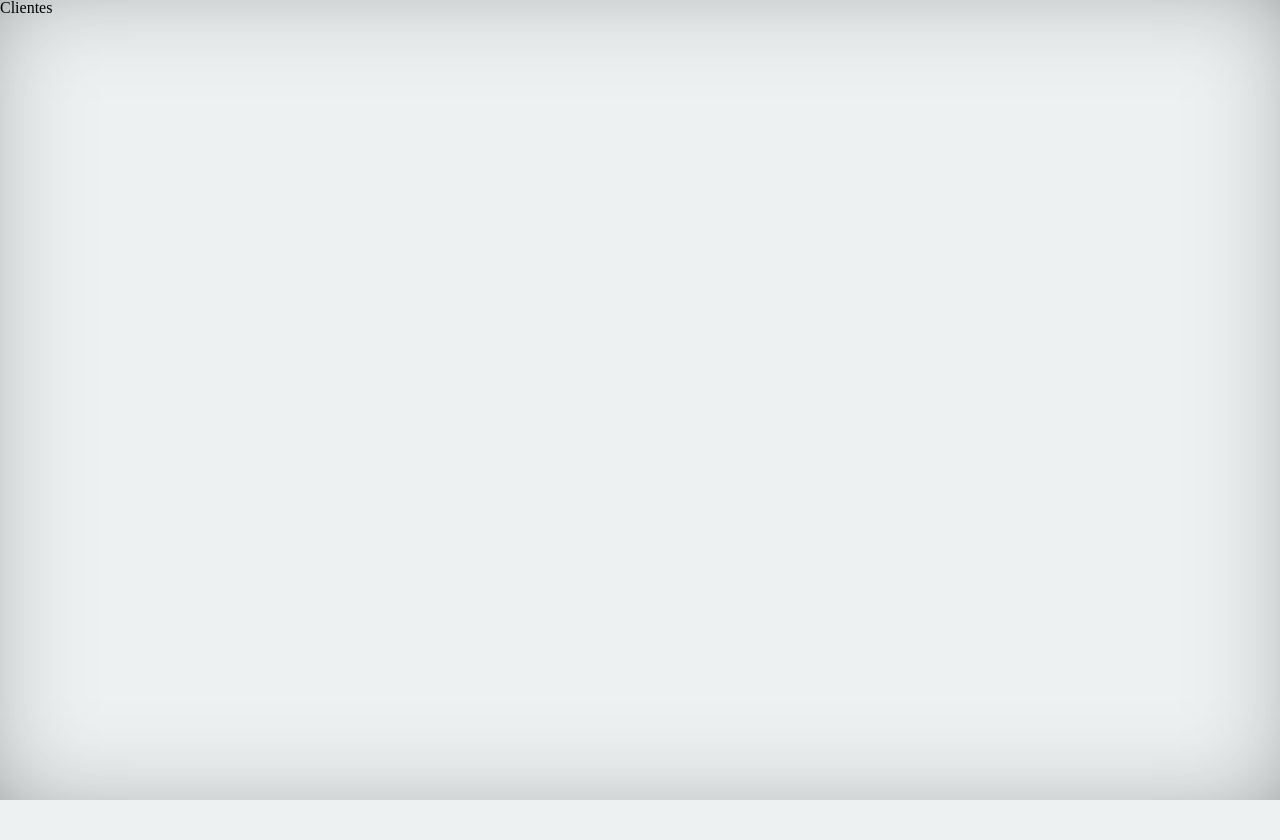
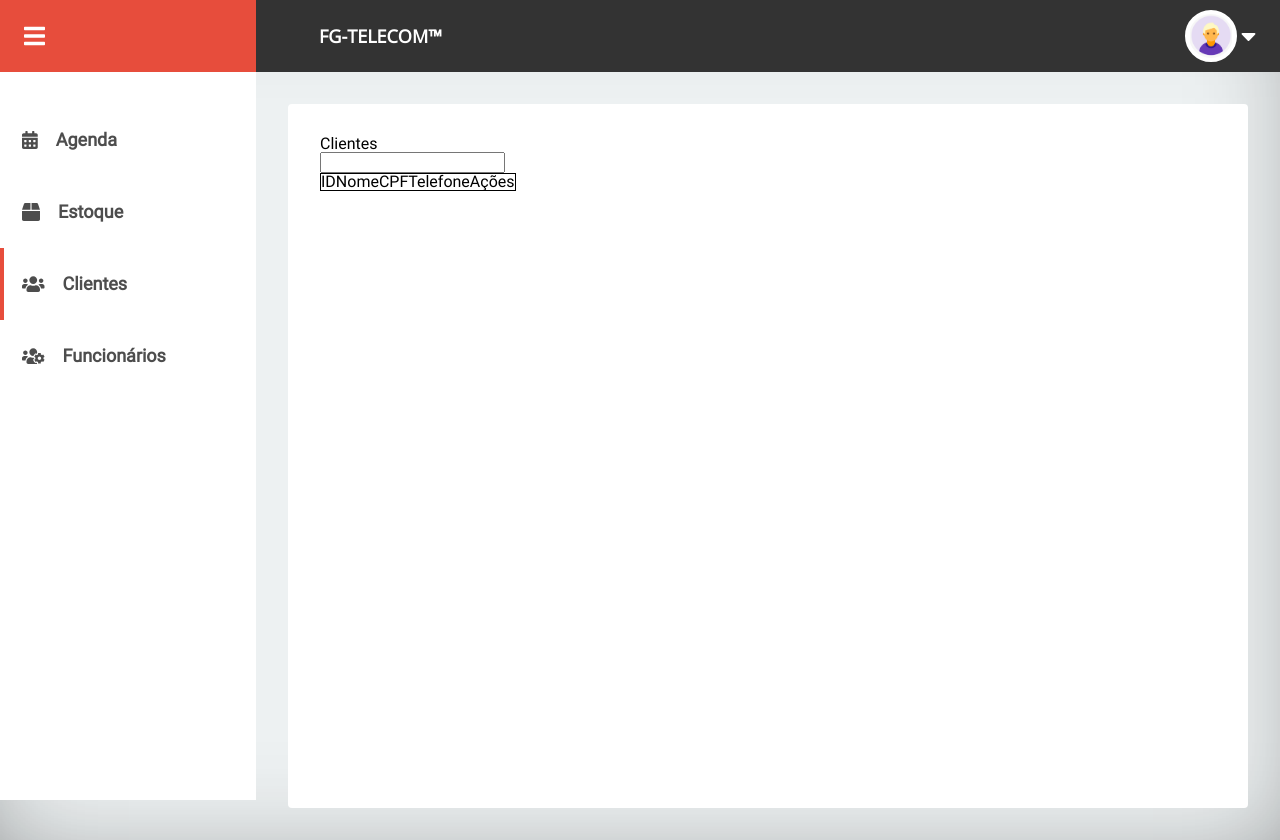
Before and after one commit to mdccg/fgmanager, a React (Create React App) app in the folder frontend/: page /clientes in a window 1280 px wide. Before the commit the page ends 800 px from the top, so only its background shows below. Built offline with nearby package versions, Linux system fonts and the light colour scheme.

Commit message:
estoque ainda não implementado

```diff
--- a/frontend/src/components/Header/styles.css
+++ b/frontend/src/components/Header/styles.css
@@ -1,6 +1,7 @@
 header {
+  /* todo position fixed */
+
   overflow-x: hidden;
-
   align-items: center;
   justify-content: space-between;
 
@@ -36,13 +37,16 @@ header div.usuario {
   padding-right: 1.5em;
 }
 
+header div.logo span {
+  padding-left: 1em;
+}
+
 /* icones */
 
 header .fa-bars {
   font-size: x-large;
 
   padding-left: 1em;
-  padding-right: 1em;
 }
 
 header img.perfil {
--- a/frontend/src/components/Menu/index.js
+++ b/frontend/src/components/Menu/index.js
@@ -37,7 +37,7 @@ function Menu(props) {
   const IconeFuncionarios = () => <FontAwesomeIcon icon={faUsersCog} />;
 
   return (
-    <aside className="no-select">
+    <aside>
       <div className="menu">
         <IconeMenu />
       </div>
--- a/frontend/src/components/Menu/styles.css
+++ b/frontend/src/components/Menu/styles.css
@@ -4,6 +4,8 @@ aside div.menu {
   display: flex;
 
   background-color: hsl(6, 78%, 57%);
+
+  margin-bottom: 2em;
 
   height: 4.5em;
 }
@@ -19,12 +21,13 @@ aside div.menu .fa-bars {
 }
 
 aside {
+  width: 16em;
+
   background-color: white;
   overflow-x: hidden;
   transition: .5s;
   position: fixed;
   height: 100%;
-  width: 16em;
   left: 0;
   top: 0;
 }
@@ -47,7 +50,6 @@ aside li {
 
   height: 4em;
 
-  margin-bottom: .125em;
   padding-right: 8em;
   padding-left: 1em;
 
--- a/frontend/src/pages/Clientes/index.js
+++ b/frontend/src/pages/Clientes/index.js
@@ -1,14 +1,44 @@
-import React, { Component } from 'react';
+import React from 'react';
 import './styles.css';
 
-class Clientes extends Component {
-  render() {
-    return (
+import Header from './../../components/Header';
+
+function Clientes() {
+  const Clientes = () => (
+    <div className="clientes">
       <div>
-        <h1>Clientes</h1>
+        <div>
+          <div >
+            <h2 >Clientes</h2>
+          </div>
+        </div>
+        <input />
+
+        <div >
+          <div>
+            <table>
+              <thead>
+                <tr>
+                  <th>ID</th>
+                  <th>Nome</th>
+                  <th>CPF</th>
+                  <th>Telefone</th>
+                  <th>Ações</th>
+                </tr>
+              </thead>
+            </table>
+          </div>
+        </div>
       </div>
-    );
-  }
+    </div>
+  );
+
+  return (
+    <div className="App">
+      <Header />
+      <Clientes />
+    </div>
+  );
 }
 
 export default Clientes;
--- a/frontend/src/pages/Clientes/styles.css
+++ b/frontend/src/pages/Clientes/styles.css
@@ -0,0 +1,17 @@
+table, tr, td {
+  border: 1px solid black !important;
+}
+
+div.clientes {
+  overflow-x: hidden;
+
+  background-color: white;
+  border-radius: 4px;
+  min-height: 80vh;
+  padding: 2em;
+  margin: 2em;
+}
+
+.title {
+  background-color: red;
+}
--- a/frontend/src/pages/Estoque/index.js
+++ b/frontend/src/pages/Estoque/index.js
@@ -6,7 +6,21 @@ import Header from './../../components/Header';
 function Estoque() {
   const Estoque = () => (
     <div className="estoque">
-      <h1 className="foo">Estoque</h1>
+      <h1 className="foo">Estocão do seu Hadlei</h1>
+
+      <table>
+        <tr>
+          <th>Código</th>
+          <th>Nome</th>
+          <th>Marca</th>
+          <th>Modelo</th>
+        </tr>
+        <tr>
+          <td>
+            {/* produto aqui */}
+          </td>
+        </tr>
+      </table>
     </div>
   );
 
--- a/frontend/src/pages/Estoque/styles.css
+++ b/frontend/src/pages/Estoque/styles.css
@@ -4,10 +4,10 @@ div.estoque {
   background-color: white;
   border-radius: 4px;
   min-height: 80vh;
+  padding: 2em;
   margin: 2em;
 
   justify-content: center;
-  align-items: center;
   display: flex;
 }
 
--- a/frontend/src/pages/Funcionarios/index.js
+++ b/frontend/src/pages/Funcionarios/index.js
@@ -1,14 +1,21 @@
-import React, { Component } from 'react';
+import React from 'react';
 import './styles.css';
 
-class Funcionarios extends Component {
-  render() {
-    return (
-      <div>
-        <h1>Funcionarios</h1>
-      </div>
-    );
-  }
+import Header from './../../components/Header';
+
+function Funcionarios() {
+  const Funcionarios = () => (
+    <div className="funcionarios">
+      <h1 className="foo">Funcionários</h1>
+    </div>
+  );
+
+  return (
+    <div className="App">
+      <Header />
+      <Funcionarios />
+    </div>
+  );
 }
 
 export default Funcionarios;
--- a/frontend/src/pages/Funcionarios/styles.css
+++ b/frontend/src/pages/Funcionarios/styles.css
@@ -0,0 +1,18 @@
+div.funcionarios {
+  overflow-x: hidden;
+
+  background-color: white;
+  border-radius: 4px;
+  min-height: 80vh;
+  margin: 2em;
+
+  justify-content: center;
+  align-items: center;
+  display: flex;
+}
+
+div.funcionarios h1.foo {
+  text-transform: uppercase;
+  font-size: xx-large;
+  font-weight: bold;
+}
```
Also changed, not shown: frontend/src/components/Header/index.js (+4 -6 lines), frontend/src/services/api.js (added, +22 -0 lines).
